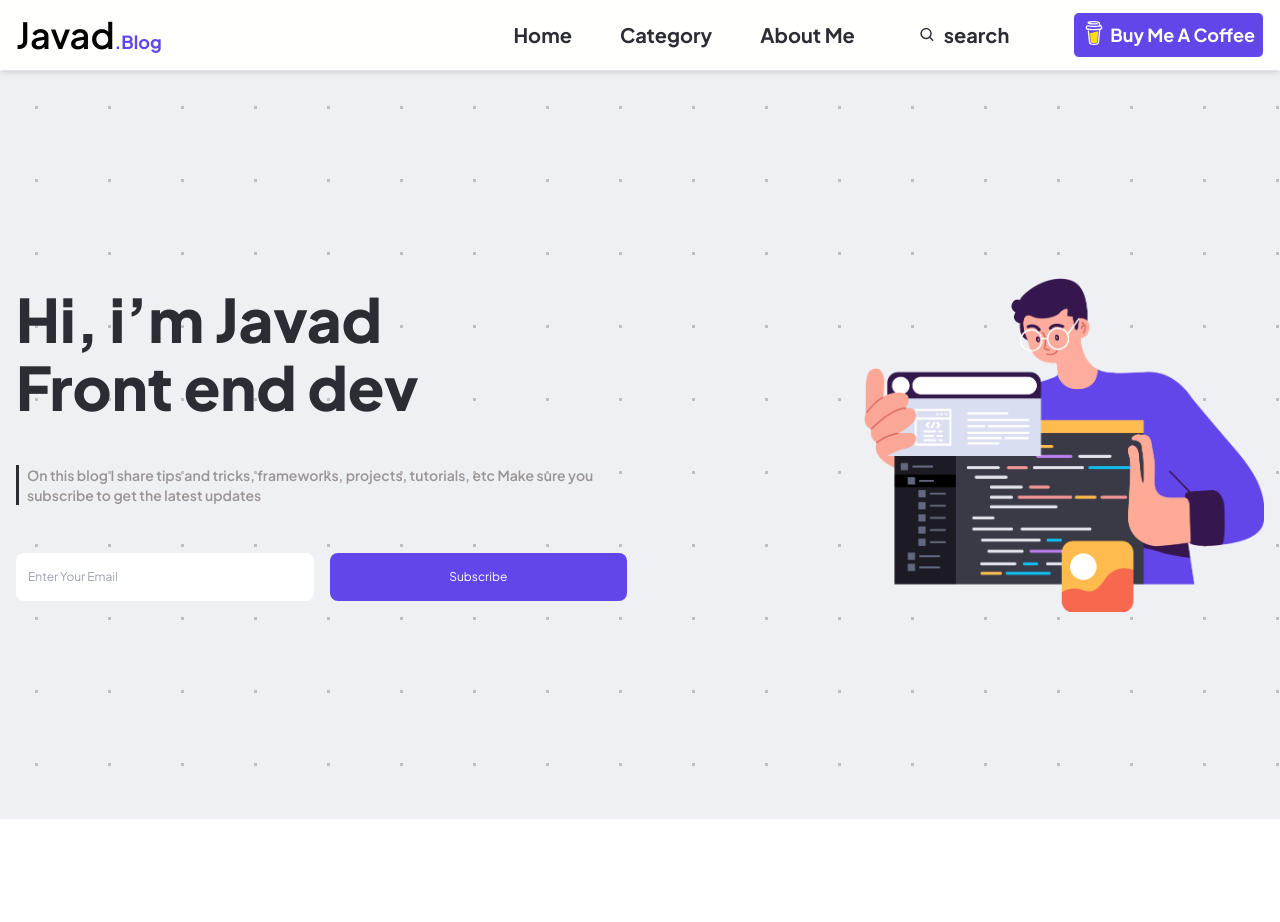
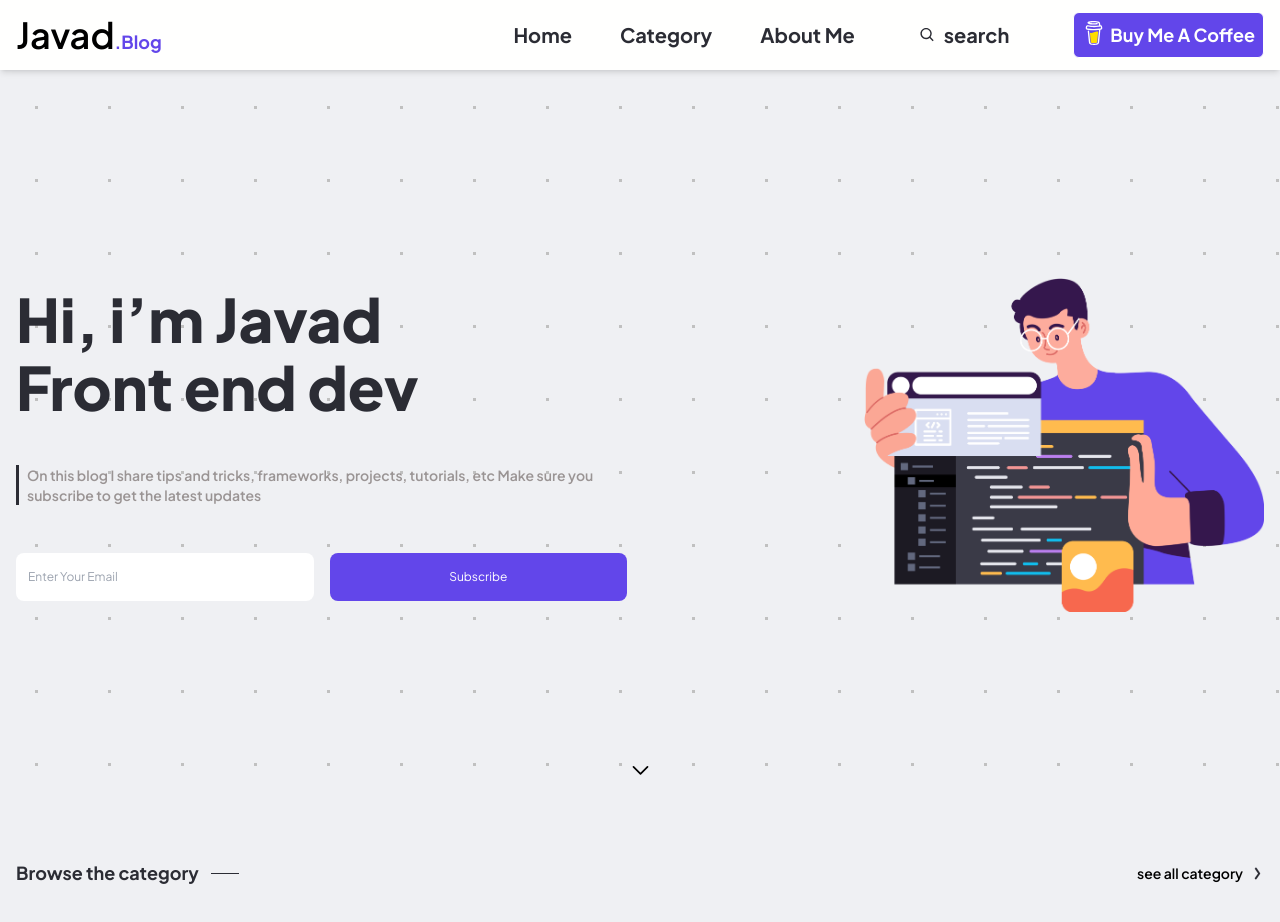
Before and after one commit to javadyousefi1/next-blog, a Next.js app: page / in a window 1280 px wide. Shown: the top 922 px of the page. Built offline with nearby package versions, Linux system fonts and the light colour scheme.

Commit message:
fix main paart

```diff
--- /dev/null
+++ b/src/components/title/Title.tsx
@@ -0,0 +1,39 @@
+import Link from "next/link";
+import React from "react";
+
+type Props = { title: string; linkText: { text: string; href: string } };
+
+function Title({ title, linkText }: Props) {
+  return (
+    <div className="flex justify-between items-center px-4">
+      <div className="flex items-center gap-x-3">
+        <p className="font-bold md:text-lg text-black text-xs">{title}</p>
+        <div className="w-7 h-[1px] bg-black"></div>
+      </div>
+
+      <div className="md:flex gap-x-2 items-center hidden">
+        <Link href={linkText.href}>
+          <span className="font-semibold text-sm">{linkText.text}</span>
+        </Link>
+        <span>
+          <svg
+            width="13"
+            height="13"
+            viewBox="0 0 8 16"
+            fill="none"
+            xmlns="http://www.w3.org/2000/svg"
+          >
+            <path
+              d="M1.20286 14.8762L1.20289 14.8762C1.38024 15.0487 1.60745 15.1472 1.84632 15.1482C2.00583 15.1585 2.16435 15.1248 2.30882 15.0513C2.45467 14.977 2.58112 14.8647 2.67935 14.7256C2.67938 14.7256 2.67941 14.7256 2.67943 14.7255L6.92897 8.7391L6.92952 8.7383C7.07328 8.53299 7.15 8.2786 7.15 8.01867C7.15 7.759 7.07343 7.50486 6.92994 7.29965C6.9298 7.29945 6.92966 7.29924 6.92952 7.29904L2.8264 1.31541C2.74574 1.19001 2.64284 1.08361 2.523 1.00411C2.40239 0.924097 2.26749 0.873279 2.12675 0.856304C1.98594 0.839321 1.84397 0.856788 1.71023 0.907014C1.57765 0.956802 1.457 1.0373 1.35508 1.1419C1.25423 1.23763 1.17161 1.35441 1.11088 1.4849C1.04965 1.61647 1.01156 1.76006 0.998201 1.90747C0.984842 2.0549 0.9964 2.20409 1.0324 2.34672C1.06836 2.48922 1.12823 2.62317 1.20942 2.74062C1.20949 2.74071 1.20955 2.74081 1.20962 2.7409L4.82179 8.01204L1.07479 13.2748L1.07467 13.275C0.992198 13.3912 0.930867 13.5241 0.893308 13.666C0.855747 13.8078 0.842478 13.9566 0.85405 14.1039C0.865622 14.2513 0.901876 14.3952 0.961295 14.5274C1.02071 14.6597 1.10246 14.7785 1.20286 14.8762Z"
+              fill="#2B2C34"
+              stroke="#2B2C34"
+              strokeWidth="0.3"
+            />
+          </svg>
+        </span>
+      </div>
+    </div>
+  );
+}
+
+export default Title;
--- a/src/pages/index.tsx
+++ b/src/pages/index.tsx
@@ -3,10 +3,12 @@ import homeImage from "../assets/images/home.png";
 import Image from "next/image";
 import Input from "@/components/inputs/Input";
 import Button from "@/components/elements/Button";
+import Title from "@/components/title/Title";
 
 export default function Home() {
   return (
     <main className="">
+      {/* main */}
       <section className={`h-[calc(100vh-52px)] w-full`}>
         <div
           className={`${Styles.dotBackground} w-full h-full flex justify-center items-center px-4`}
@@ -50,7 +52,33 @@ export default function Home() {
               className="w-[400px]"
             />
           </div>
+          {/* arrow */}
+          <span className="absolute bottom-5 hidden md:block">
+            <svg
+              width="21 "
+              height="21  "
+              viewBox="0 0 24 24"
+              fill="none"
+              xmlns="http://www.w3.org/2000/svg"
+            >
+              <path
+                d="M4 9L12 17L20 9"
+                stroke="black"
+                strokeWidth="2"
+                strokeLinecap="round"
+                strokeLinejoin="round"
+              />
+            </svg>
+          </span>
         </div>
+      </section>
+
+      {/* Browse the category */}
+      <section className="max-w-7xl container mt-10">
+        <Title
+          title="Browse the category"
+          linkText={{ text: "see all category", href: "" }}
+        />
       </section>
       <div className="h-[3000px]"> </div>
     </main>
--- a/src/styles/globals.css
+++ b/src/styles/globals.css
@@ -22,4 +22,5 @@
 
 body {
   font-family: "Plus Jakarta Sans", sans-serif;
+  background-color: #EFF0F3;
 }
```
